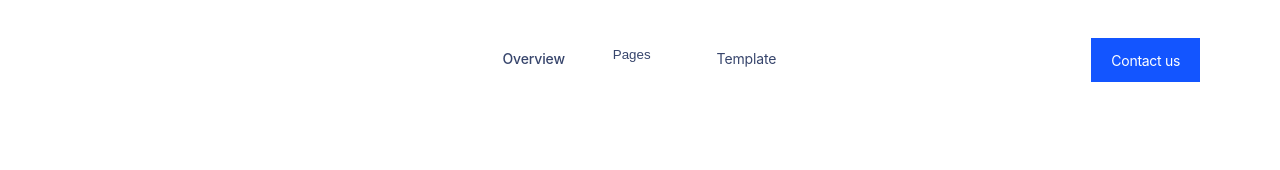
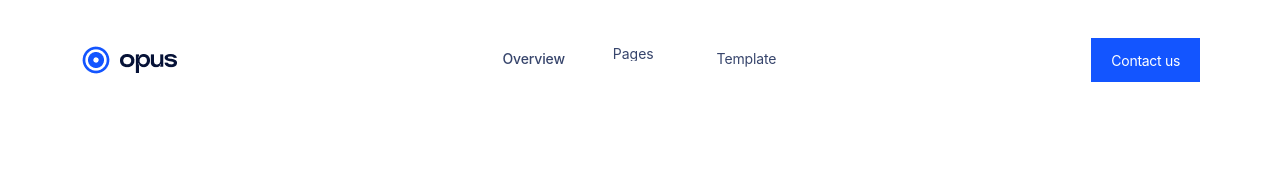
Before and after one commit to ashtiv/enterprise_frontend, a React (Create React App) app: page / in a window 1280 px wide. Shown: the top 170 px of the page. Built offline with nearby package versions, Linux system fonts and the light colour scheme.

Commit message:
Navbar done

```diff
--- a/src/App.css
+++ b/src/App.css
@@ -75,6 +75,12 @@
   padding: 3px 28.8281px 5px 12px;
   isolation: isolate;
 
+  font-family: 'Inter' !important;
+  font-style: normal !important;
+  font-weight: 400 !important;
+  font-size: 14px !important;
+  line-height: 14px !important;
+
   position: absolute;
   width: 81.83px;
   left: calc(50% - 81.83px/2 + 1.7px);
@@ -93,8 +99,15 @@
   right: 10px;
   top: 9px;
 
+  font-family: 'Inter' !important;
+  font-style: normal !important;
+  font-weight: 400 !important;
+  font-size: 14px !important;
+  line-height: 14px !important;
+
 
   /* Inside auto layout */
+
   flex: none;
   order: 1;
   flex-grow: 0;
@@ -197,3 +210,33 @@
 
 
 }
+
+.Opus-logo {
+  position: absolute;
+  width: 97px;
+  height: 32px;
+  left: calc(50% - 97px/2 - 511.5px);
+  top: calc(50% - 32px/2);
+}
+
+.Opus-logo-inside {
+  position: absolute;
+  width: 97px;
+  height: 32px;
+  left: calc(50% - 97px/2);
+  top: calc(50% - 32px/2);
+
+}
+
+.Opus-logo-inside-logo {
+  /* Vector */
+
+  position: absolute;
+  left: 2.75%;
+  right: 69.76%;
+  top: 8.33%;
+  bottom: 8.34%;
+
+  background: #1355FF;
+
+}
--- a/src/App.js
+++ b/src/App.js
@@ -1,29 +1,10 @@
-import logo from './logo.svg';
 import './App.css';
+import Header from './Header';
 
 function App() {
   return (
     <div className="App">
-      <header className="App-header">
-        <div className='Header-lev1'>
-          <a className='Header-a'><text className='Header-contact'>Contact us</text></a>
-          <nav className='Header-nav'>
-
-            <select className='Nav-dropdown'>
-              <option value="item2" className='Nav-values' selected>Pages</option>
-              <option value="item1" className='Nav-values'>Item 1</option>
-              {/* <div className='Nav-dropdown-dots'>
-                <p className='Nav-dropdown-dots-text'>{'\u2026'}</p>
-              </div> */}
-              {/* three dots not showing */}
-            </select>
-            <div className='Nav-template'>Template</div>
-            <div className='Nav-overview'>Overview</div>
-
-          </nav>
-
-        </div>
-      </header>
+      <Header />
     </div>
   );
 }
--- /dev/null
+++ b/src/Header.js
@@ -0,0 +1,34 @@
+import React from 'react'
+import logo from './logo.png';
+
+function Header() {
+    return (
+        <header className="App-header">
+            <div className='Header-lev1'>
+                <a className='Header-a'><text className='Header-contact'>Contact us</text></a>
+                <nav className='Header-nav'>
+
+                    <select className='Nav-dropdown'>
+                        <option value="item2" className='Nav-values' selected>Pages</option>
+                        <option value="item1" className='Nav-values'>Item 1</option>
+                        {/* <div className='Nav-dropdown-dots'>
+                                <p className='Nav-dropdown-dots-text'>{'\u2026'}</p>
+                            </div> */}
+                        {/* three dots not showing */}
+                    </select>
+                    <div className='Nav-template'>Template</div>
+                    <div className='Nav-overview'>Overview</div>
+
+                </nav>
+                <div className='Opus-logo'>
+                    <div className='Opus-logo-inside'>
+                        <img src={logo} />
+                    </div>
+                </div>
+
+            </div>
+        </header>
+    )
+}
+
+export default Header
```
Also changed, not shown: src/logo.png (added), src/logo.svg (deleted).
